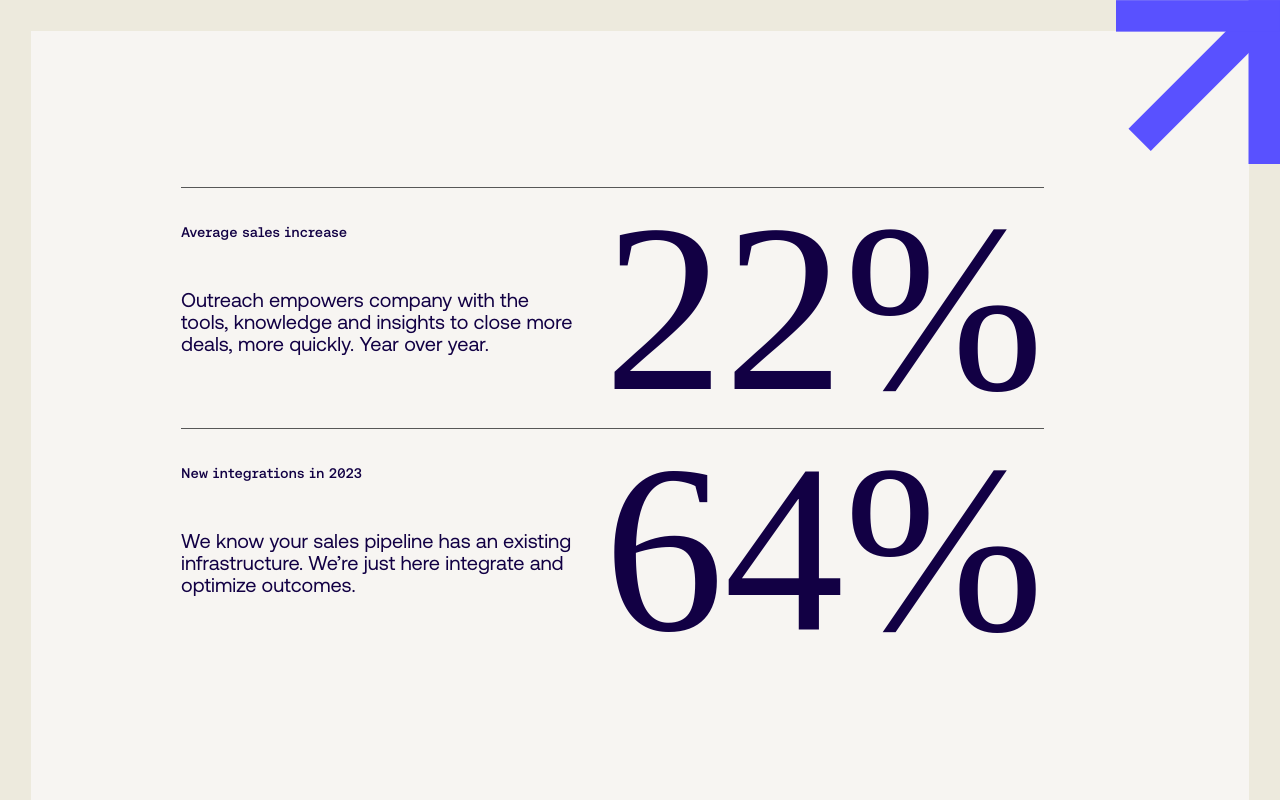
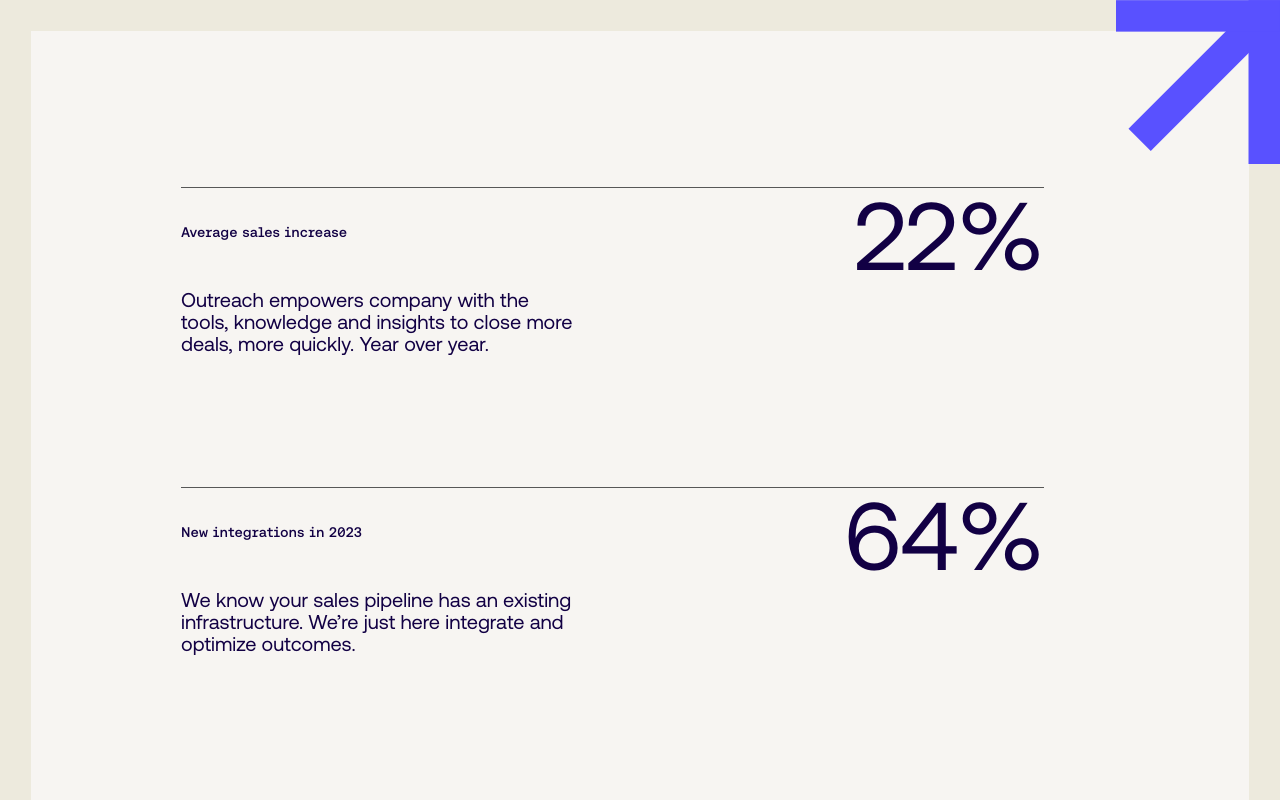
Before and after one commit to ErickRoo/pxpl, a Next.js app: page /components/Stats in a window 1280 px wide. Shown: the top 800 px of the page. Built offline with nearby package versions, Linux system fonts and the light colour scheme.

Commit message:
build: add stats typo

```diff
--- a/components/blocks/stats/stats.module.scss
+++ b/components/blocks/stats/stats.module.scss
@@ -47,18 +47,14 @@
   border-top: 1.5px solid theme('colors.steel');
   display: flex;
   justify-content: space-between;
+  min-height: 30rem;
 }
 
 .leftSide {
-  max-width: 40rem;
+  max-width: 39.5rem;
   padding-top: 2.2rem;
 
   > p {
     margin-bottom: 4.8rem;
   }
 }
-
-.rightSide {
-  font-size: 24rem;
-  line-height: 100%;
-}
--- a/components/blocks/stats/stats.tsx
+++ b/components/blocks/stats/stats.tsx
@@ -26,7 +26,7 @@ const StatsBlock:FunctionComponent<{ block: StatsInterface }> = ({ block }) => {
                     <p className="eyebrow">{top.headline}</p>
                     <h6 className="typo-h6">{top.description}</h6>
                   </div>
-                  <div className={styles.rightSide}>
+                  <div className="typo-stats">
                     {top.stat}
                   </div>
                 </div>
@@ -35,7 +35,7 @@ const StatsBlock:FunctionComponent<{ block: StatsInterface }> = ({ block }) => {
                     <p className="eyebrow">{bottom.headline}</p>
                     <h6 className="typo-h6">{bottom.description}</h6>
                   </div>
-                  <div className={styles.rightSide}>
+                  <div className="typo-stats">
                     {bottom.stat}
                   </div>
                 </div>
--- a/styles/_mixins.scss
+++ b/styles/_mixins.scss
@@ -267,3 +267,38 @@
   font-size: 14px;
   line-height: 120%;
 }
+
+@mixin typo-stats {
+  font-family: 'AeonikPro-Regular';
+  font-weight: 400;
+  font-size: 9.6rem;
+  line-height: 100%;
+
+  @screen md {
+    font-family: 'AeonikPro-Regular';
+    font-weight: 400;
+    font-size: 9.6rem;
+    line-height: 100%;
+  }
+
+  @screen lg {
+    font-family: 'AeonikPro-Regular';
+    font-weight: 400;
+    font-size: 24rem;
+    line-height: 100%;
+  }
+
+  @screen xl {
+    font-family: 'AeonikPro-Regular';
+    font-weight: 400;
+    font-size: 24rem;
+    line-height: 100%;
+  }
+
+  @screen xxl {
+    font-family: 'AeonikPro-Regular';
+    font-weight: 400;
+    font-size: 24rem;
+    line-height: 100%;
+  }
+}
--- a/styles/_typography.scss
+++ b/styles/_typography.scss
@@ -39,3 +39,7 @@
 .eyebrow {
   @include typo-eyebrow;
 }
+
+.typo-stats {
+  @include typo-stats;
+}
```
